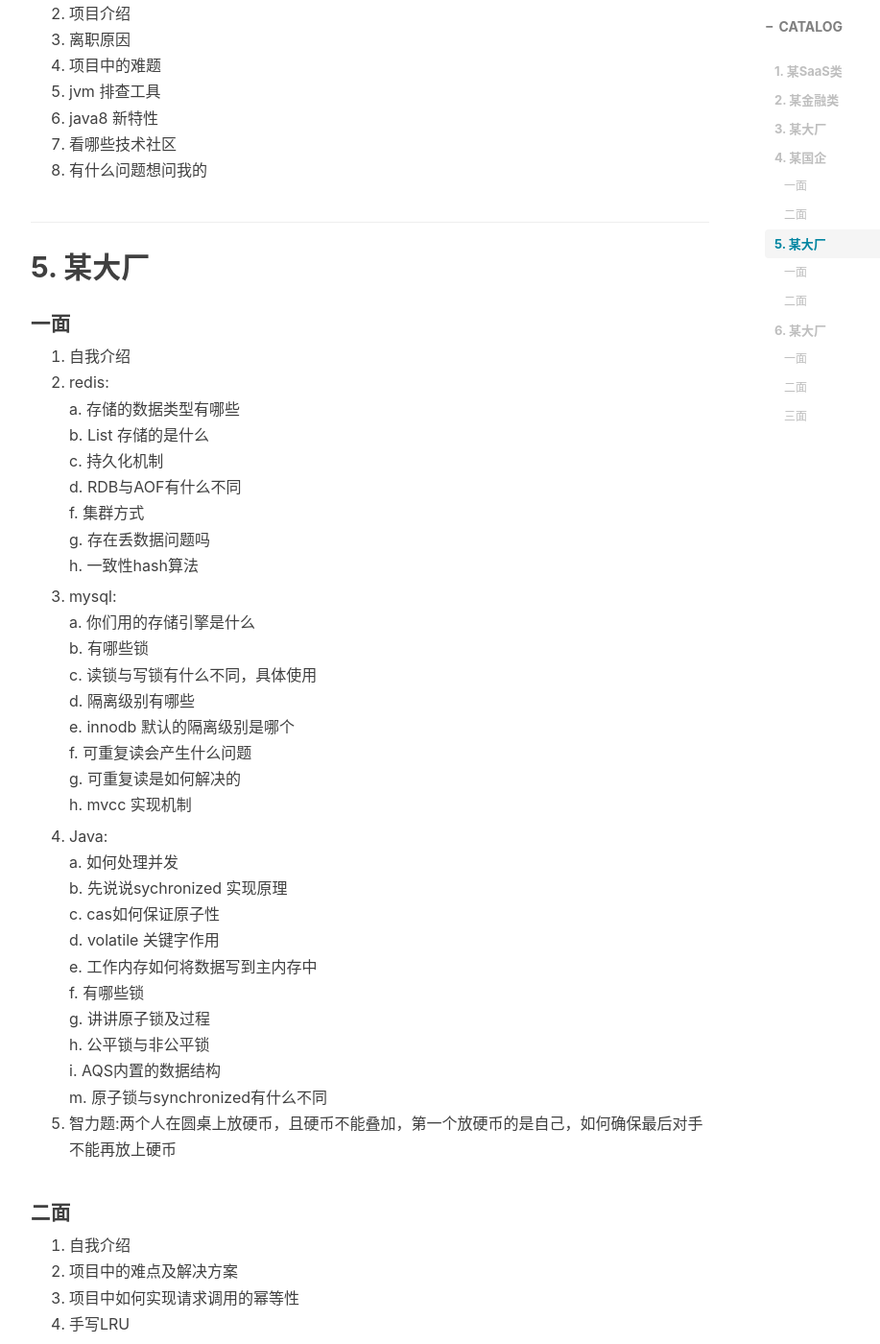
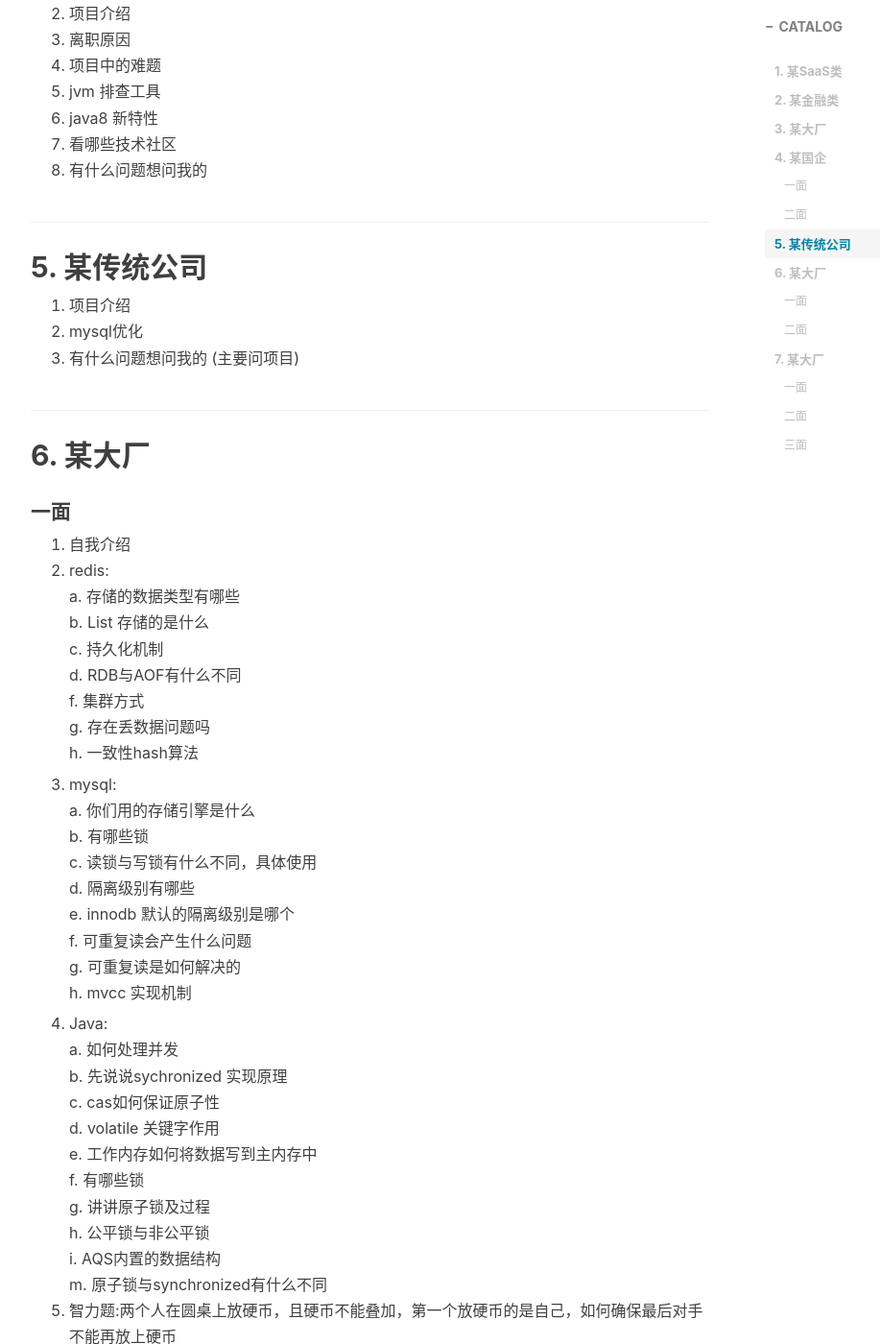
Before and after one commit to whvixd/qilixiang.github.io, a Jekyll site: the page built from _posts/2020-06-11-interview-questions.md, in a window 1280 px wide and 1400 px high, scrolled down 2323 px. Shown: the whole window at 96% size, without its empty margins (233-1150 px from the left). Built offline with Jekyll 4.4.1, drawn with Linux system fonts in a browser that asks for light colours; nearby versions of some CDN libraries; comment, search, counter and statistics services are not loaded.

Commit message:
添加面试题

```diff
--- a/_posts/2020-06-11-interview-questions.md
+++ b/_posts/2020-06-11-interview-questions.md
@@ -88,7 +88,16 @@ tags:
 
 ---
 
-## 5. 某大厂
+## 5. 某传统公司
+
+1. 项目介绍
+2. mysql优化
+3. 有什么问题想问我的
+(主要问项目)
+
+---
+
+## 6. 某大厂
 
 #### 一面
 
@@ -134,7 +143,7 @@ tags:
 
 ---
 
-## 6. 某大厂
+## 7. 某大厂
 
 #### 一面
 
```
